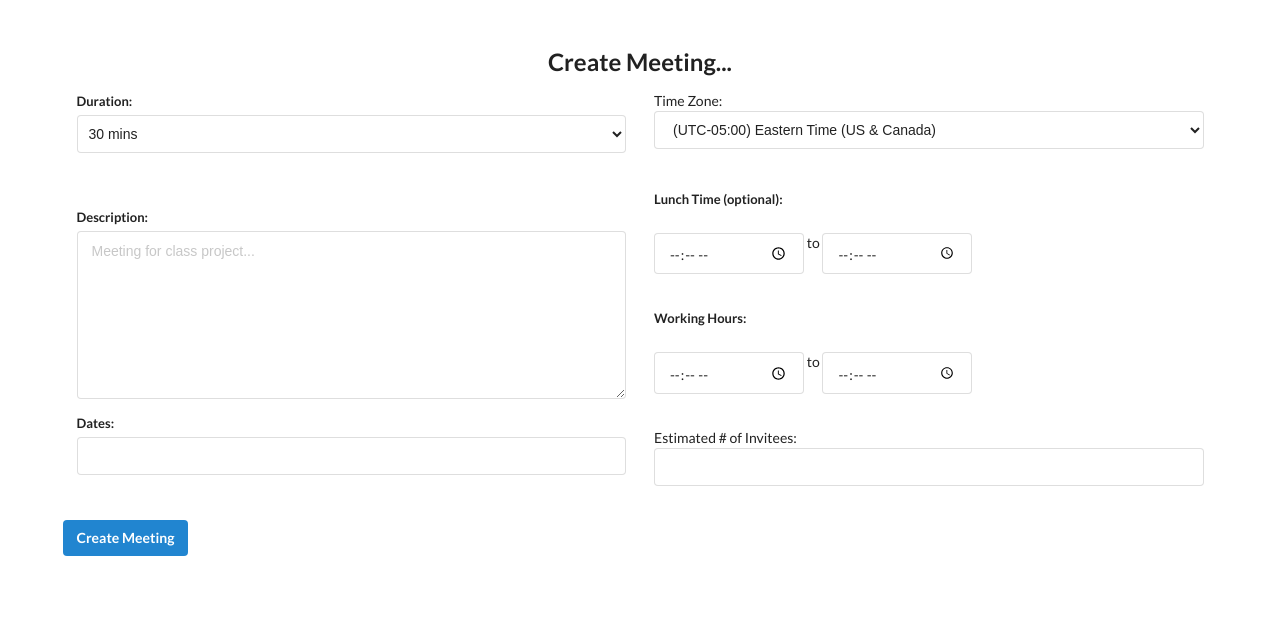
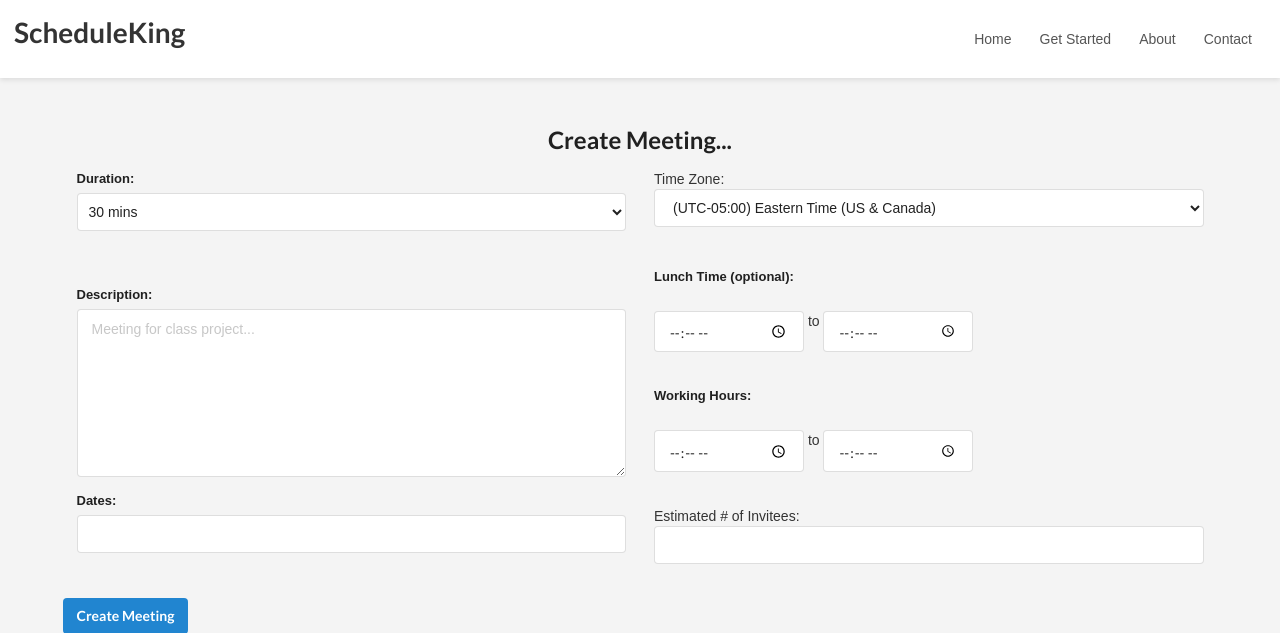
Before and after one commit to notluckycharm/ScheduleKing, a Flask app: page /host in a window 1280 px wide. Shown: the top 633 px of the page. Run offline with Flask 3, Linux system fonts and the light colour scheme; some libraries are stand-ins or nearby versions.

Commit message:
added Nav Bar

```diff
--- a/static/style.css
+++ b/static/style.css
@@ -1,3 +1,4 @@
+/* StyleSheet Generated with help from ChatGPT */
 body {
     font-family: 'Arial', sans-serif;
     margin: 0;
--- a/templates/host_form.html
+++ b/templates/host_form.html
@@ -10,10 +10,22 @@
     <script src="https://code.jquery.com/ui/1.12.1/jquery-ui.js"></script>
     <script src="https://cdn.jsdelivr.net/npm/semantic-ui@2.4.2/dist/semantic.min.js"></script>
     <script src="https://cdnjs.cloudflare.com/ajax/libs/jquery-timepicker/1.13.18/jquery.timepicker.min.js"></script>
+    <link rel="stylesheet" href="/../static/style.css" />
     <link rel="stylesheet" href="https://cdnjs.cloudflare.com/ajax/libs/jquery-timepicker/1.13.18/jquery.timepicker.min.css">
     <script src="https://cdn.jsdelivr.net/npm/jquery-ui-multidatespicker/jquery-ui.multidatespicker.js"></script>
 </head>
 <body>
+    <header>
+        <h1>ScheduleKing</h1>
+        <nav>
+          <ul>
+            <li><a href="#">Home</a></li>
+            <li><a href="#">Get Started</a></li>
+            <li><a href="#">About</a></li>
+            <li><a href="#">Contact</a></li>
+          </ul>
+        </nav>
+      </header>
     <div class="ui container" style="margin-top: 50px;">
         <h2 class="ui center aligned header">Create Meeting...</h2>
         <form class="ui form" method="post" action="/find_time">
```
Also changed, not shown: templates/invitee_form.html (+12 -0 lines).
